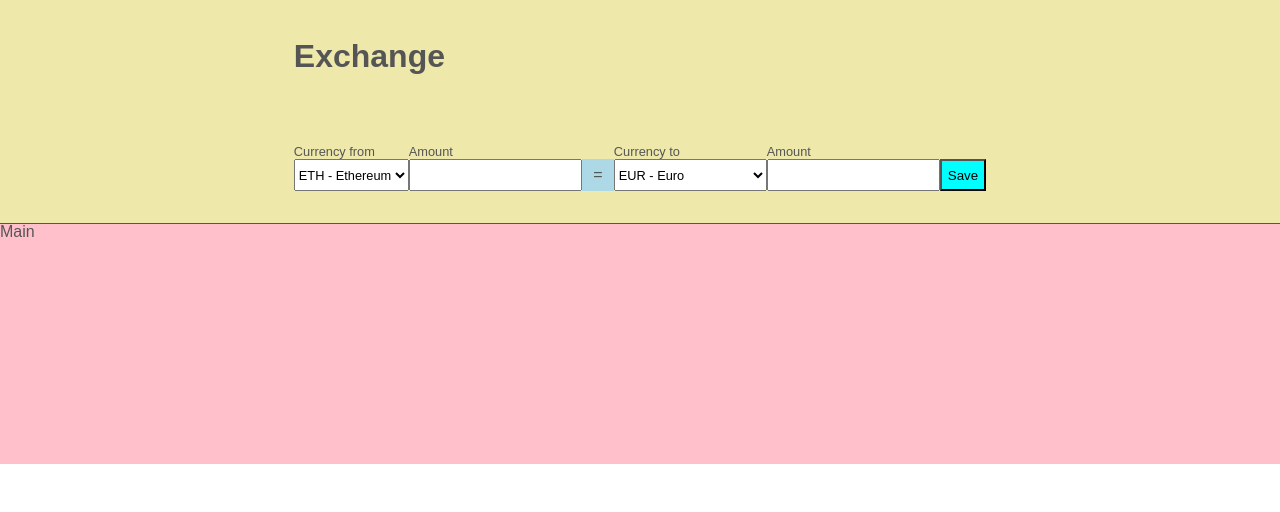
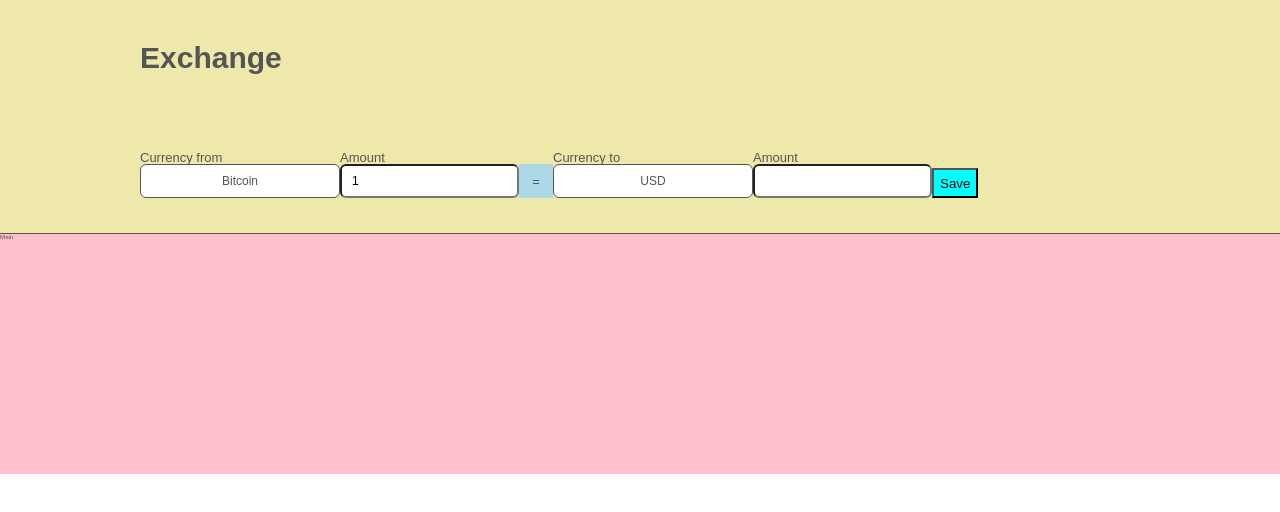
Before and after one commit to killjoy2013/currency_rates_widget, a Next.js app in the folder frontend-css/: page /widget in a window 1280 px wide. Shown: the top 512 px of the page. Built offline with nearby package versions, Linux system fonts and the light colour scheme.

Commit message:
click outside ok

```diff
--- a/frontend-css/src/components/ExchangeForm.tsx
+++ b/frontend-css/src/components/ExchangeForm.tsx
@@ -1,25 +1,278 @@
+import { useCallback, useReducer, useState } from "react";
 import classes from "../../styles/Widget.module.css";
 import Button from "../elements/Button";
-import Select from "../elements/Select";
+import Select from "../elements/select/Select";
 import TextInput from "../elements/TextInput";
 
+export type EventType = {
+  name: string;
+  value: number;
+};
+
+export type CurrencyItemType = {
+  abbr: string;
+  name: string;
+};
+
+export const currencyFromList: CurrencyItemType[] = [
+  {
+    abbr: "BTC",
+    name: "Bitcoin",
+  },
+  {
+    abbr: "ETH",
+    name: "Ethereum",
+  },
+  {
+    abbr: "XRP",
+    name: "Ripple",
+  },
+  {
+    abbr: "LTC",
+    name: "Litcoin",
+  },
+];
+
+export const currencyToList: CurrencyItemType[] = [
+  {
+    abbr: "EUR",
+    name: "Euro",
+  },
+  {
+    abbr: "USD",
+    name: "American Dollar",
+  },
+  {
+    abbr: "GBP",
+    name: "Pound sterling",
+  },
+  {
+    abbr: "CAD",
+    name: "Canadian Dollar",
+  },
+];
+
+let mockRatesActual = {
+  timestamp: "555555555",
+  data: [
+    {
+      source: "USD",
+      targets: [
+        {
+          currency: "BTC",
+          rate: 4500,
+        },
+        {
+          currency: "ETH",
+          rate: 123,
+        },
+        {
+          currency: "XRP",
+          rate: 234,
+        },
+        {
+          currency: "LTC",
+          rate: 1277,
+        },
+      ],
+    },
+    {
+      source: "EUR",
+      targets: [
+        {
+          currency: "BTC",
+          rate: 3500,
+        },
+        {
+          currency: "ETH",
+          rate: 100,
+        },
+        {
+          currency: "XRP",
+          rate: 220,
+        },
+        {
+          currency: "LTC",
+          rate: 3931,
+        },
+      ],
+    },
+    {
+      source: "GBP",
+      targets: [
+        {
+          currency: "BTC",
+          rate: 2500,
+        },
+        {
+          currency: "ETH",
+          rate: 1300,
+        },
+        {
+          currency: "XRP",
+          rate: 1220,
+        },
+        {
+          currency: "LTC",
+          rate: 931,
+        },
+      ],
+    },
+    {
+      source: "CAD",
+      targets: [
+        {
+          currency: "BTC",
+          rate: 4399,
+        },
+        {
+          currency: "ETH",
+          rate: 3400,
+        },
+        {
+          currency: "XRP",
+          rate: 7820,
+        },
+        {
+          currency: "LTC",
+          rate: 8800,
+        },
+      ],
+    },
+  ],
+};
+
+export type FormState = {
+  currencyFrom: CurrencyItemType;
+  currencyTo: CurrencyItemType;
+  amountFrom: number;
+  amountTo: number;
+};
+
+export type Payload = {
+  currencyFrom?: CurrencyItemType;
+  currencyTo?: CurrencyItemType;
+  amountFrom?: string;
+};
+
+const initialFormState: FormState = {
+  amountFrom: 1,
+  amountTo: 0,
+  currencyFrom: {
+    abbr: "BTC",
+    name: "Bitcoin",
+  },
+  currencyTo: {
+    abbr: "USD",
+    name: "American Dollar",
+  },
+};
+
+enum ActionType {
+  CURRENCY_FROM = "CURRENCY_FROM",
+  CURRENCY_TO = "CURRENCY_TO",
+  AMOUNT_FROM = "AMOUNT_FROM",
+}
+
+type Action = {
+  type: ActionType;
+  payload: Payload;
+};
+
+function formStateReducer(oldState: FormState, action: Action): FormState {
+  let newState: FormState;
+  //   console.log({ action, oldState });
+  const { type, payload } = action;
+
+  switch (type) {
+    case ActionType.AMOUNT_FROM:
+      newState = { ...oldState, amountFrom: Number(payload.amountFrom) };
+      break;
+    case ActionType.CURRENCY_FROM:
+      newState = {
+        ...oldState,
+        currencyFrom: payload.currencyFrom as CurrencyItemType,
+      };
+      break;
+    case ActionType.CURRENCY_TO:
+      newState = {
+        ...oldState,
+        currencyTo: payload.currencyTo as CurrencyItemType,
+      };
+      break;
+    default:
+      throw new Error();
+  }
+
+  let rates = mockRatesActual.data.find(
+    (f) => f.source == newState.currencyTo?.abbr
+  );
+
+  if (!rates) {
+    return { ...newState, amountTo: 0 };
+  } else {
+    let target = rates.targets.find(
+      (f) => f.currency == newState.currencyFrom?.abbr
+    );
+
+    if (!target) {
+      return newState;
+    } else {
+      let amountTo = (newState as FormState)?.amountFrom * target.rate;
+      return { ...newState, amountTo };
+    }
+  }
+}
+
 const ExchangeForm = () => {
+  //   const [formState, setFormState] = useState<FormState | undefined>(undefined);
+
+  const [state, dispatch] = useReducer(formStateReducer, initialFormState);
+
+  //   const selectHandler = (e: CurrencyItemType) => {
+  //     setFormState((previous) => ({ ...previous, currencyFrom: e }));
+  //   };
+
   return (
     <div className={classes.form}>
-      <Select label="Currency from">
-        <option>ETH - Ethereum</option>
-        <option>XRP - Ripple</option>
-        <option>LTC - Litcoin</option>
-      </Select>
-      <TextInput label="Amount" />
+      <Select
+        name="currency-from"
+        value={state.currencyFrom as CurrencyItemType}
+        label="Currency from"
+        items={currencyFromList}
+        show="name"
+        onChange={(e) =>
+          dispatch({
+            payload: { currencyFrom: e },
+            type: ActionType.CURRENCY_FROM,
+          })
+        }
+      />
+      <TextInput
+        label="Amount"
+        value={state.amountFrom as number}
+        onChange={(e) =>
+          dispatch({
+            payload: { amountFrom: e },
+            type: ActionType.AMOUNT_FROM,
+          })
+        }
+      />
       <span className={classes.equal}>=</span>
-      <Select label="Currency to">
-        <option>EUR - Euro</option>
-        <option>USD - American Dollar</option>
-        <option>GBP - Pound sterling</option>
-        <option>CAD - Canadian Dollar</option>
-      </Select>
-      <TextInput label="Amount" />
+      <Select
+        name="currency-to"
+        value={state.currencyTo as CurrencyItemType}
+        label="Currency to"
+        items={currencyToList}
+        show="abbr"
+        onChange={(e) =>
+          dispatch({
+            payload: { currencyTo: e },
+            type: ActionType.CURRENCY_TO,
+          })
+        }
+      />
+      <TextInput label="Amount" value={state.amountTo as number} />
       <Button label="Save" />
     </div>
   );
--- a/frontend-css/src/elements/Select.tsx
+++ /dev/null
@@ -1,19 +0,0 @@
-import classes from "../../styles/Widget.module.css";
-
-type SelectProps = {
-  children: React.ReactNode;
-  label: string;
-};
-
-const Select = (props: SelectProps) => {
-  const { children, label } = props;
-
-  return (
-    <div className={classes.formItem}>
-      <span className={classes.formLabel}>{label}</span>
-      <select className={classes.formInput}>{children}</select>
-    </div>
-  );
-};
-
-export default Select;
--- a/frontend-css/src/elements/TextInput.tsx
+++ b/frontend-css/src/elements/TextInput.tsx
@@ -1,15 +1,28 @@
 import classes from "../../styles/Widget.module.css";
+import { CurrencyItemType } from "../components/ExchangeForm";
 
 type TextInputProps = {
   label: string;
+  value: number;
+  onChange?: (e: string) => void;
 };
 
 const TextInput = (props: TextInputProps) => {
-  const { label } = props;
+  const { label, value, onChange } = props;
+  const changeHandler = (amount: string) => {
+    onChange && onChange(amount);
+  };
+
+  const displayValue = value == 0 ? "" : String(value);
+
   return (
     <div className={classes.formItem}>
       <span className={classes.formLabel}>{label}</span>
-      <input className={classes.formInput} />
+      <input
+        className={classes.formInput}
+        value={displayValue}
+        onChange={(event) => changeHandler(event.target.value)}
+      />
     </div>
   );
 };
--- /dev/null
+++ b/frontend-css/src/elements/select/Modal.tsx
@@ -0,0 +1,49 @@
+import { useEffect, useRef } from "react";
+import classes from "../../../styles/Widget.module.css";
+import { CurrencyItemType } from "../../components/ExchangeForm";
+
+type ModalProps = {
+  items: CurrencyItemType[];
+  onChange: (e: CurrencyItemType) => void;
+  closeModal: () => void;
+};
+
+const Modal = (props: ModalProps) => {
+  const { items, onChange, closeModal } = props;
+  const ref = useRef<any>(null);
+
+  const changeHandler = (item: CurrencyItemType) => {
+    closeModal();
+    onChange(item);
+  };
+
+  useEffect(() => {
+    const handleClickOutside = (event: MouseEvent) => {
+      if (ref.current && !ref.current.contains(event.target)) {
+        event.preventDefault();
+        event.stopPropagation();
+        closeModal();
+      }
+    };
+    document.addEventListener("click", handleClickOutside, true);
+    return () => {
+      document.removeEventListener("click", handleClickOutside, true);
+    };
+  }, [closeModal]);
+
+  return (
+    <div id="list-items" ref={ref} className={`${classes.selectList}`}>
+      {items.map((data) => (
+        <div
+          key={data.abbr}
+          className={classes.selectItem}
+          onClick={changeHandler.bind(null, data)}
+        >
+          <div>{`${data.abbr} - ${data.name}`}</div>
+        </div>
+      ))}
+    </div>
+  );
+};
+
+export default Modal;
--- /dev/null
+++ b/frontend-css/src/elements/select/Select.tsx
@@ -0,0 +1,52 @@
+import React, { useEffect, useRef, useState } from "react";
+import classes from "../../../styles/Widget.module.css";
+import { CurrencyItemType, EventType } from "../../components/ExchangeForm";
+import Modal from "./Modal";
+
+type SelectProps = {
+  items: CurrencyItemType[];
+  label: string;
+  name: string;
+  show: "abbr" | "name";
+  value: CurrencyItemType;
+  onChange: (e: CurrencyItemType) => void;
+};
+
+const Select = (props: SelectProps) => {
+  const { items, label, name, show, value, onChange } = props;
+  const [open, setOpen] = useState(false);
+
+  const getDisplay = (currencyItem: CurrencyItemType | undefined) => {
+    if (currencyItem) {
+      return currencyItem[`${show}`];
+    } else {
+      return "";
+    }
+  };
+
+  return (
+    <div className={`${classes.formItem} ${classes.select}`}>
+      <span className={classes.formLabel}>{label}</span>
+      <div
+        id="input"
+        className={classes.selectInput}
+        onClick={(event) => {
+          if (!open) {
+            setOpen(true);
+          }
+        }}
+      >
+        {getDisplay(value)}
+      </div>
+      {open && (
+        <Modal
+          items={items}
+          onChange={onChange}
+          closeModal={() => setOpen(false)}
+        />
+      )}
+    </div>
+  );
+};
+
+export default Select;
--- a/frontend-css/styles/Widget.module.css
+++ b/frontend-css/styles/Widget.module.css
@@ -2,21 +2,21 @@
   background-color: white;
   display: grid;
   /* grid-template-columns: 50rem; */
-  grid-template-rows: 14rem 100%;
+  grid-template-rows: 23.4rem 100%;
 }
 
 .toolbar {
   display: grid;
+  grid-template-columns: 100rem;
   grid-template-rows: 1fr 1fr;
   align-items: center;
   justify-content: center;
-  height: 14rem;
   border-bottom: 1px solid;
   background-color: palegoldenrod;
 }
 
 .title {
-  font-size: 2rem;
+  font-size: 3rem;
   font-weight: bold;
 }
 
@@ -26,29 +26,71 @@
 }
 
 .formLabel {
-  font-size: 0.8rem;
+  font-size: 1.3rem;
   font-family: sans-serif;
 }
 
 .formInput {
   display: grid;
-  height: 2rem;
-  font-size: 0.8rem;
+  border-radius: 0.6rem;
+  padding: 0.8rem 1rem;
+  font-size: 1.2rem;
   font-family: sans-serif;
+  height: 3.4rem;
 }
 .equal {
   display: flex;
   align-items: center;
   justify-content: center;
-  width: 2rem;
-  height: 2rem;
+  width: 3.4rem;
+  height: 3.4rem;
+  font-size: 1.3rem;
   background-color: lightblue;
 }
 
 .button {
-  height: 2rem;
+  height: 3rem;
   background-color: aqua;
 }
+
+.select {
+  position: relative;
+}
+
+.selectInput {
+  display: flex;
+  font-size: 1.2rem;
+  align-items: center;
+  justify-content: center;
+  min-width: 20rem;
+  height: 3.4rem;
+  border: solid 1px;
+  border-radius: 0.6rem;
+  background-color: white;
+}
+
+.selectList {
+  margin-top: 1rem;
+  padding: 0.5rem;
+  position: absolute;
+  min-width: 20rem;
+  height: 40rem;
+  /* background-color: white; */
+  background-color: aqua;
+
+  box-shadow: rgba(149, 157, 165, 0.2) 0rem 1rem 2.4rem;
+  border-radius: 0.6rem;
+}
+
+.selectItem {
+  font-size: 1.3rem;
+}
+
+/*
+.option {
+  height: 2rem;
+  border-bottom: 0.5px solid;
+} */
 
 .main {
   background-color: pink;
--- a/frontend-css/styles/globals.css
+++ b/frontend-css/styles/globals.css
@@ -5,6 +5,11 @@ body {
   font-family: sans-serif;
   line-height: 1;
   font-weight: 400;
+
+  /*percentage of user's browser font size setting
+  instead of 16px will use 10px equalent
+  */
+  font-size: 62.5%;
   color: #555;
 }
 
```
